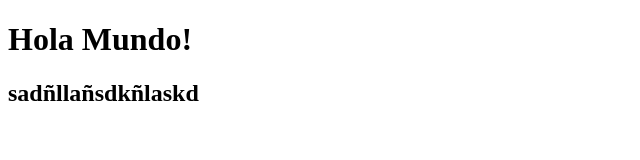
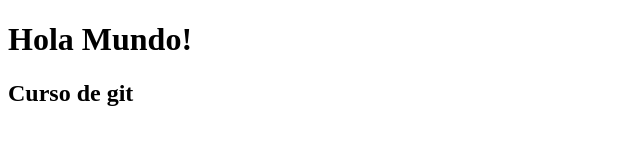
Before and after one commit to benitogarcia/udemyGit-gitHub, a plain HTML site: page index.html in a window 1280 px wide. Shown: the whole page, without its empty margins (0-640 px from the left). Drawn offline with Linux system fonts and the light colour scheme.

Commit message:
Se integro titulos

```diff
--- a/index.html
+++ b/index.html
@@ -10,7 +10,7 @@
 
 <body>
     <h1>Hola Mundo!</h1>
-<h2>sadñllañsdkñlaskd</h2>
+<h2>Curso de git</h2>
 </body>
 
 </html>
```
